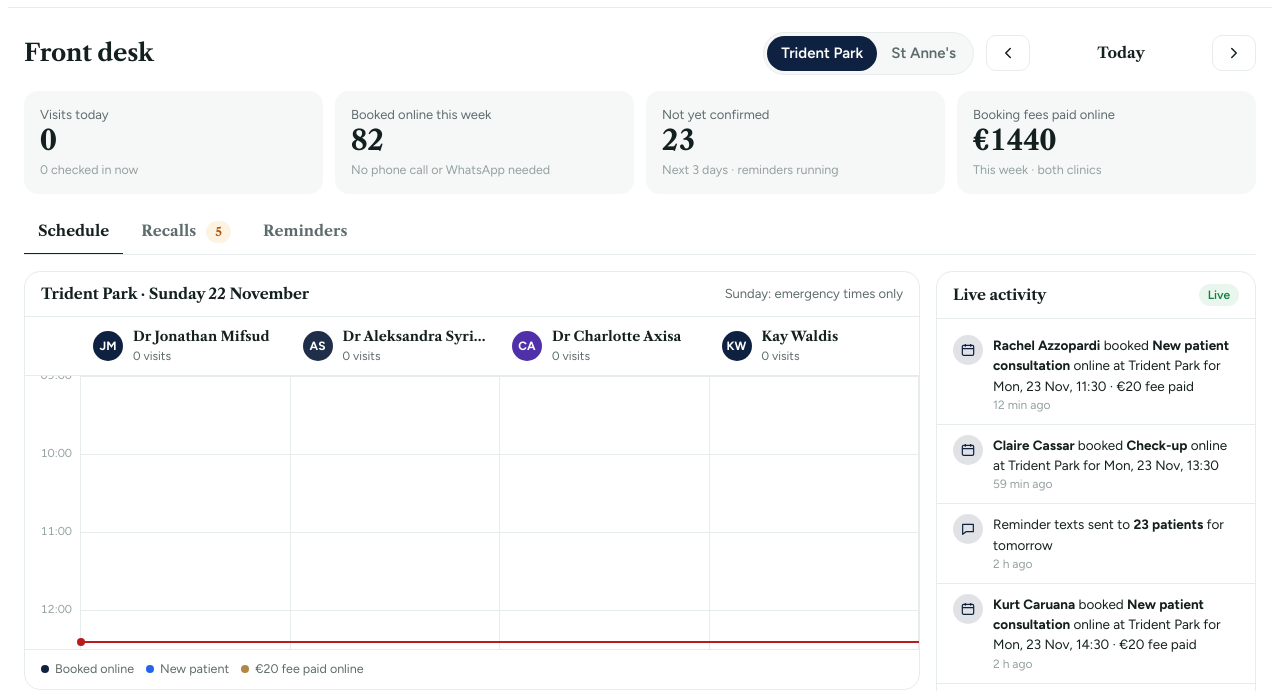
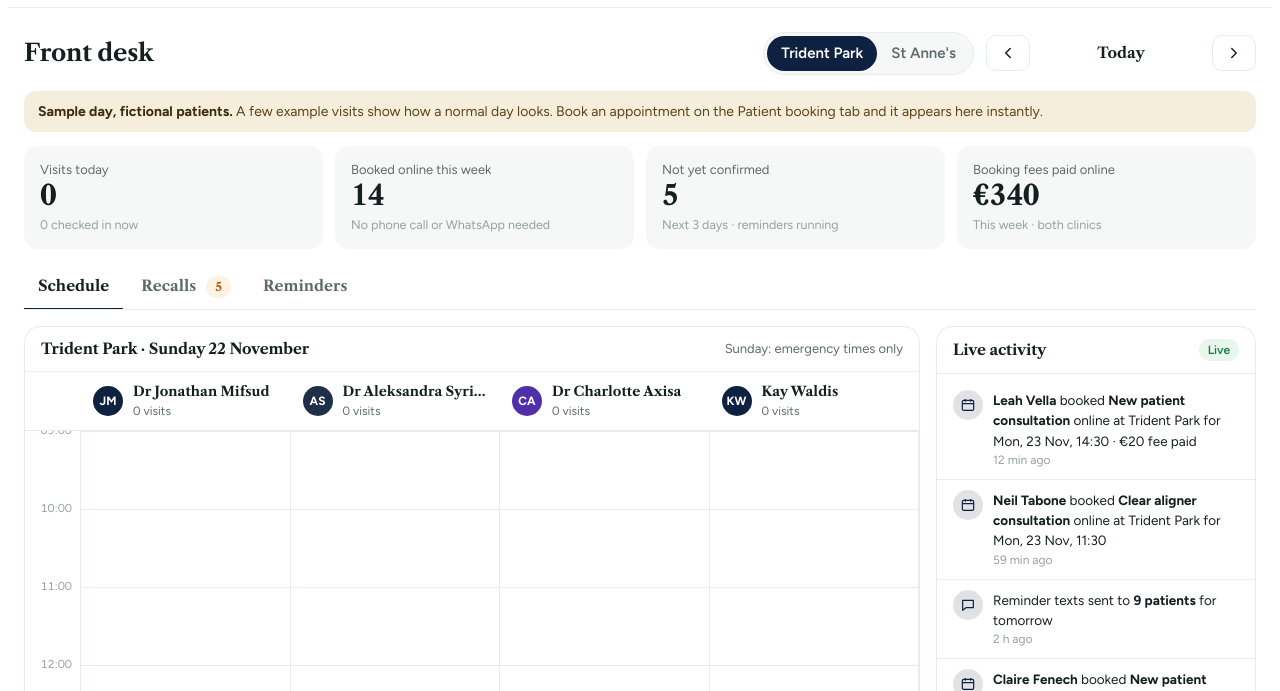
Before and after one commit to wolfsoftwares1/wolf-demos, a plain HTML site: page apex-dental/index.html in a window 1280 px wide. Both pictures are taken after a click on the tab "Front desk". Shown: the part 101-792 px from the top of the page. Drawn offline with nearby package versions, Linux system fonts and the light colour scheme.

Commit message:
Apex demo: lighter sample schedule and a clear 'sample day' note on the front desk
Co-Authored-By: Claude Opus 5.5 <noreply@anthropic.com>
Claude-Session: https://claude.ai/code/session_01TNB5cuKVRERaGoM3MYfzs6

```diff
--- a/apex-dental/index.html
+++ b/apex-dental/index.html
@@ -267,6 +267,8 @@ td.num{font-variant-numeric:tabular-nums;white-space:nowrap}
 .fd-top{flex-wrap:wrap;gap:12px}
 .apex-logo{height:40px;width:auto;flex:none}
 @media (max-width:640px){.apex-logo{height:30px}}
+.sample-note{margin:0 0 14px;padding:10px 14px;border-radius:12px;background:#F6EEDD;color:#5C4319;font-size:14px}
+.sample-note b{color:#3E2C0E}
 </style>
 </head>
 <body>
@@ -382,7 +384,7 @@ function seedData() {
       let m = h.open + (rnd() < .5 ? 0 : 30);
       while (m < h.close) {
         if (h.lunch && m >= h.lunch[0] && m < h.lunch[1]) { m = h.lunch[1]; continue; }
-        const fill = k < 0 ? .78 : k === 0 ? .72 : Math.max(.25, .7 - k * .035);
+        const fill = k < 0 ? .2 : k === 0 ? .18 : Math.max(.05, .16 - k * .015);
         if (rnd() < fill) {
           const t = typeById(pick(p.types.filter((x) => x !== 'emerg').concat(p.types.includes('hyg') ? ['hyg', 'hyg'] : [])));
           const dur = t.dur;
@@ -404,7 +406,7 @@ function seedData() {
   const recent = appts.filter((a) => a.source === 'online' && a.start > now).slice(0, 4);
   S.feed = [
     ...recent.map((a, i) => ({ id: 'f' + i, icon: 'cal', text: `<b>${a.patient}</b> booked <b>${typeById(a.type).name}</b> online at ${clinicById(a.clinic).short} for ${fmtDay(new Date(a.start))}, ${fmtTime(new Date(a.start))}${typeById(a.type).fee ? ' · €' + FEE + ' fee paid' : ''}`, at: now - (i * 47 + 12) * 6e4 })),
-    { id: 'fr1', icon: 'msg', text: `Reminder texts sent to <b>23 patients</b> for tomorrow`, at: now - 95 * 6e4 },
+    { id: 'fr1', icon: 'msg', text: `Reminder texts sent to <b>9 patients</b> for tomorrow`, at: now - 95 * 6e4 },
     { id: 'fr2', icon: 'check', text: `<b>${pname()}</b> confirmed by text (replied C)`, at: now - 130 * 6e4 },
     { id: 'fr3', icon: 'user', text: `<b>${pname()}</b> completed the medical history form online`, at: now - 190 * 6e4 },
   ].sort((a, b) => b.at - a.at);
@@ -633,6 +635,7 @@ function renderDesk() {
   }
   el.innerHTML = `<div class="fd-top"><h1>Front desk</h1><div class="clinic-sw" role="group" aria-label="Clinic">${CLINICS.map((c) => `<button data-act="dclinic" data-id="${c.id}" aria-pressed="${cl === c.id}">${c.short}</button>`).join('')}</div>
       ${UI.desk.tab === 'schedule' ? `<div class="daynav"><button class="icon-btn" data-act="dprev" aria-label="Previous day">${ICONS.left}</button><b>${isToday ? 'Today' : fmtDay(day)}</b><button class="icon-btn" data-act="dnext" aria-label="Next day">${ICONS.right}</button>${isToday ? '' : '<button class="btn sm ghost" data-act="dtoday">Today</button>'}</div>` : ''}</div>
+    <div class="sample-note"><b>Sample day, fictional patients.</b> A few example visits show how a normal day looks${UI.desk.fresh ? '. The appointment you just booked is highlighted' : '. Book an appointment on the Patient booking tab and it appears here instantly'}.</div>
     <div class="kpis">
       <div class="kpi"><small>Visits ${isToday ? 'today' : 'this day'}</small><b>${dayAppts.length}</b><i>${dayAppts.filter((a) => a.status === 'checked-in').length} checked in now</i></div>
       <div class="kpi"><small>Booked online this week</small><b>${onlineWeek}</b><i>No phone call or WhatsApp needed</i></div>
```
